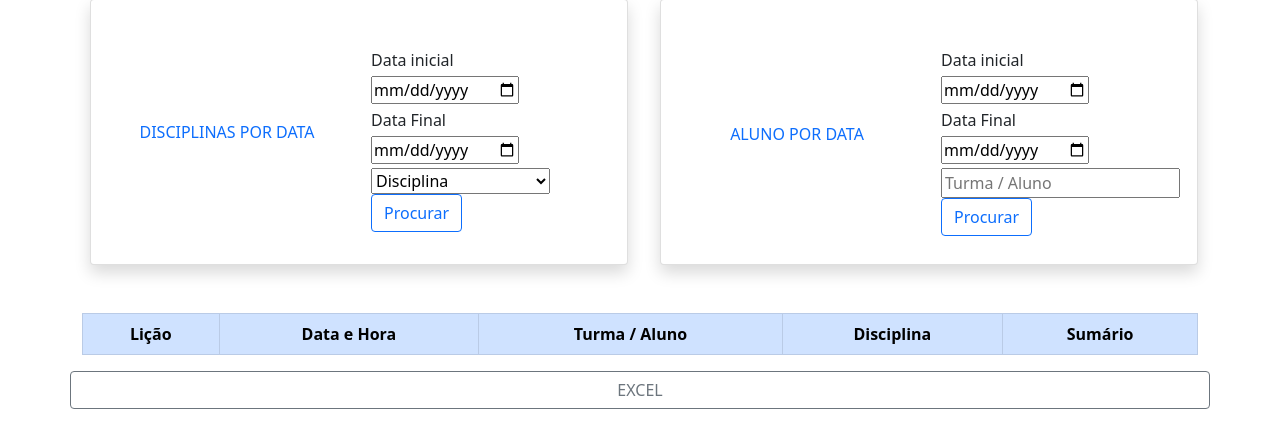
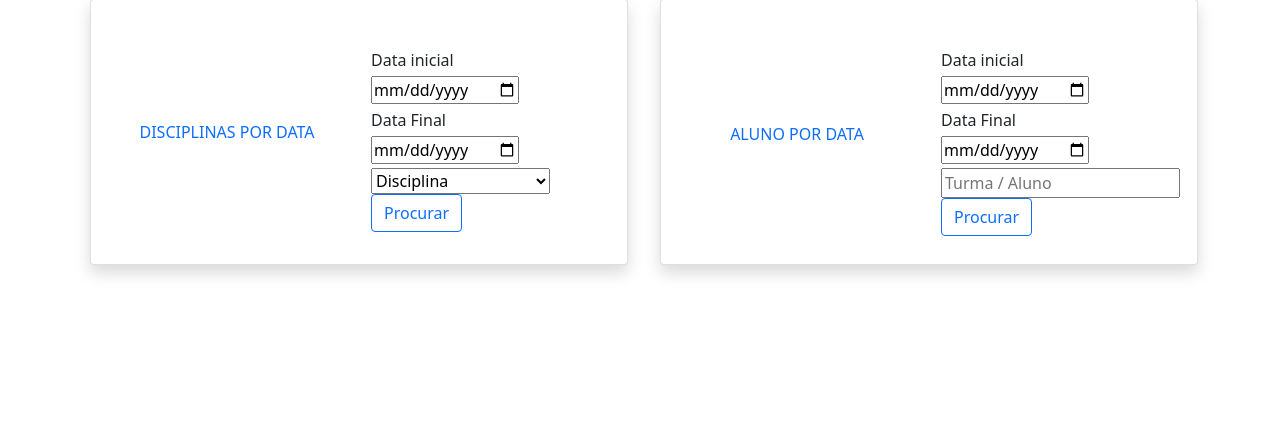
Before and after one commit to HugoTx/BMA-V2, a PHP site: page /listasumarios.php in a window 1280 px wide. Shown: the part 407-840 px from the top of the page. After the commit the page ends 683 px from the top, so only its background shows below. Run offline with PHP 8.4, Linux system fonts and the light colour scheme; the visitor is signed in with stand-in values (Sample User, id 1); lists and menus that the app fills with data are empty.

Commit message:
excel, class d-none

```diff
--- a/listasumarios.php
+++ b/listasumarios.php
@@ -98,9 +98,8 @@ $_SESSION['mensagem'] = '';
                                         <option value="Trompa">Trompa</option>
                                         <option value="Trompete">Trompete</option>
                                     </select>
-                                    <button class="btn btn-outline-primary ml-3" id="procurarDisciplina" type="button">Procurar</button>
+                                    <button onclick="alterClass()" class="btn btn-outline-primary ml-3" id="procurarDisciplina" type="button">Procurar</button>
                                 </div>
-                                <script src="xlsx.full.min.js"></script>
                             </div>
                         </div>
                     </div>
@@ -149,7 +148,7 @@ $_SESSION['mensagem'] = '';
                                 <div class="form-group mt-4">
                                     <form action="" method="POST">
                                         <input type="text" class="form-group" id="nome" name="nomeAluno" placeholder="Turma / Aluno">
-                                        <button class="btn btn-outline-primary ml-3" id="procurarAluno" type="button">Procurar</button>
+                                        <button onclick="alterClass()" class="btn btn-outline-primary ml-3" id="procurarAluno" type="button">Procurar</button>
                                     </form>
                                 </div>
                             </div>
@@ -225,7 +224,7 @@ $_SESSION['mensagem'] = '';
                                                 <option value="Trompa">Trompa</option>
                                                 <option value="Trompete">Trompete</option>
                                             </select>
-                                            <button class="btn btn-outline-primary ml-3" id="procurarDisciplinaData" type="button">Procurar</button>
+                                            <button onclick="alterClass()" class="btn btn-outline-primary ml-3" id="procurarDisciplinaData" type="button">Procurar</button>
                                         </div>
                                     </form>
                                 </div>
@@ -284,7 +283,7 @@ $_SESSION['mensagem'] = '';
                                         <div class="mb-1 mt-1">
                                             <input type="text" class="form-group" id="nomeAlunoData" name="nomeAlunoData" placeholder="Turma / Aluno">
 
-                                            <button class="btn btn-outline-primary ml-3" id="procurarAlunoData" type="button">Procurar</button>
+                                            <button onclick="alterClass()" class="btn btn-outline-primary ml-3" id="procurarAlunoData" type="button">Procurar</button>
                                         </div>
                                     </form>
                                 </div>
@@ -297,7 +296,7 @@ $_SESSION['mensagem'] = '';
         </div>
     </div>
 
-    <div class="container w-100 mt-4 mb-4 ">
+    <div class="container w-100 mt-4 mb-4 d-none" id="table_sumario">
         <table class="table w-100 table-striped table-primary table-bordered table-hover table-responsive mt-4" id="novaPesquisa">
             <thead>
                 <tr>
@@ -310,11 +309,13 @@ $_SESSION['mensagem'] = '';
             </thead>
             <tbody> </tbody>
         </table>
-        <div class="row text-center">
-        <button onclick="exportTableToExcel('novaPesquisa', 'sumarios')" class="btn btn-outline-secondary" id="retroceder">EXCEL</button>
+        <div class="d-flex flex-row-reverse">
+            <button onclick="exportTableToExcel('novaPesquisa', 'sumarios')" class="btn btn-outline-primary ml-3" id="retroceder">Exportar Excel</button>
         </div>
     </div>
     <script>
+
+        // Excel ****************************************************************
     function exportTableToExcel(tableId, filename = 'tabela_excel') {
         var wb = XLSX.utils.table_to_book(document.getElementById(tableId), { sheet: "Sheet JS" });
         var wbout = XLSX.write(wb, { bookType: 'xlsx', type: 'binary' });
@@ -335,9 +336,17 @@ $_SESSION['mensagem'] = '';
         link.download = filename + '.xlsx';
         link.click();
     }
+
+    // altera a class
+    function alterClass(){
+        const tableClass = document.getElementById('table_sumario');
+
+        tableClass.classList.remove('d-none');
+
+    }
+
     </script>
     <script src="js/xlsx.full.min.js"></script>
-
     <script src="jquery/jquery.min.js"></script>
     <script src="js/bootstrap.bundle.min.js"></script>
     <script>
```
Also changed, not shown: 1 other file. Lines whose indentation alone changed are shown as unchanged.
